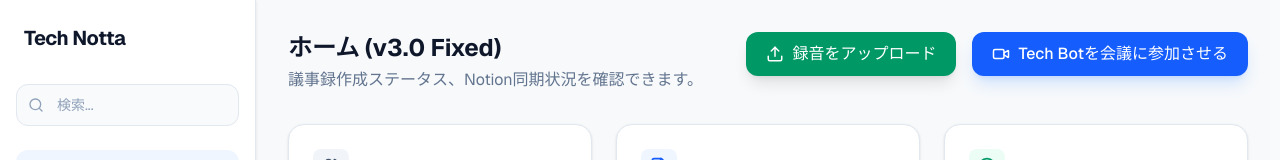
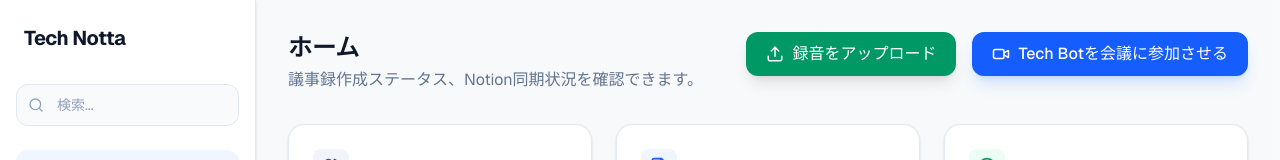
Before and after one commit to showheysas/tech0notta_frontend_sho_v2, a Next.js app: page / in a window 1280 px wide. Shown: the top 160 px of the page. Built offline with nearby package versions, Linux system fonts and the light colour scheme; no server answers.

Commit message:
タイトル変更

```diff
--- a/app/page.tsx
+++ b/app/page.tsx
@@ -118,7 +118,7 @@
       {/* Header */}
       <div className="flex flex-col sm:flex-row justify-between items-start gap-4 sm:gap-0">
         <div>
-          <h2 className="text-2xl font-bold text-slate-900">ホーム (v3.0 Fixed)</h2>
+          <h2 className="text-2xl font-bold text-slate-900">ホーム</h2>
           <p className="text-slate-500 mt-1 text-sm sm:text-base">議事録作成ステータス、Notion同期状況を確認できます。</p>
         </div>
         <div className="flex items-center gap-4 w-full sm:w-auto">
```
